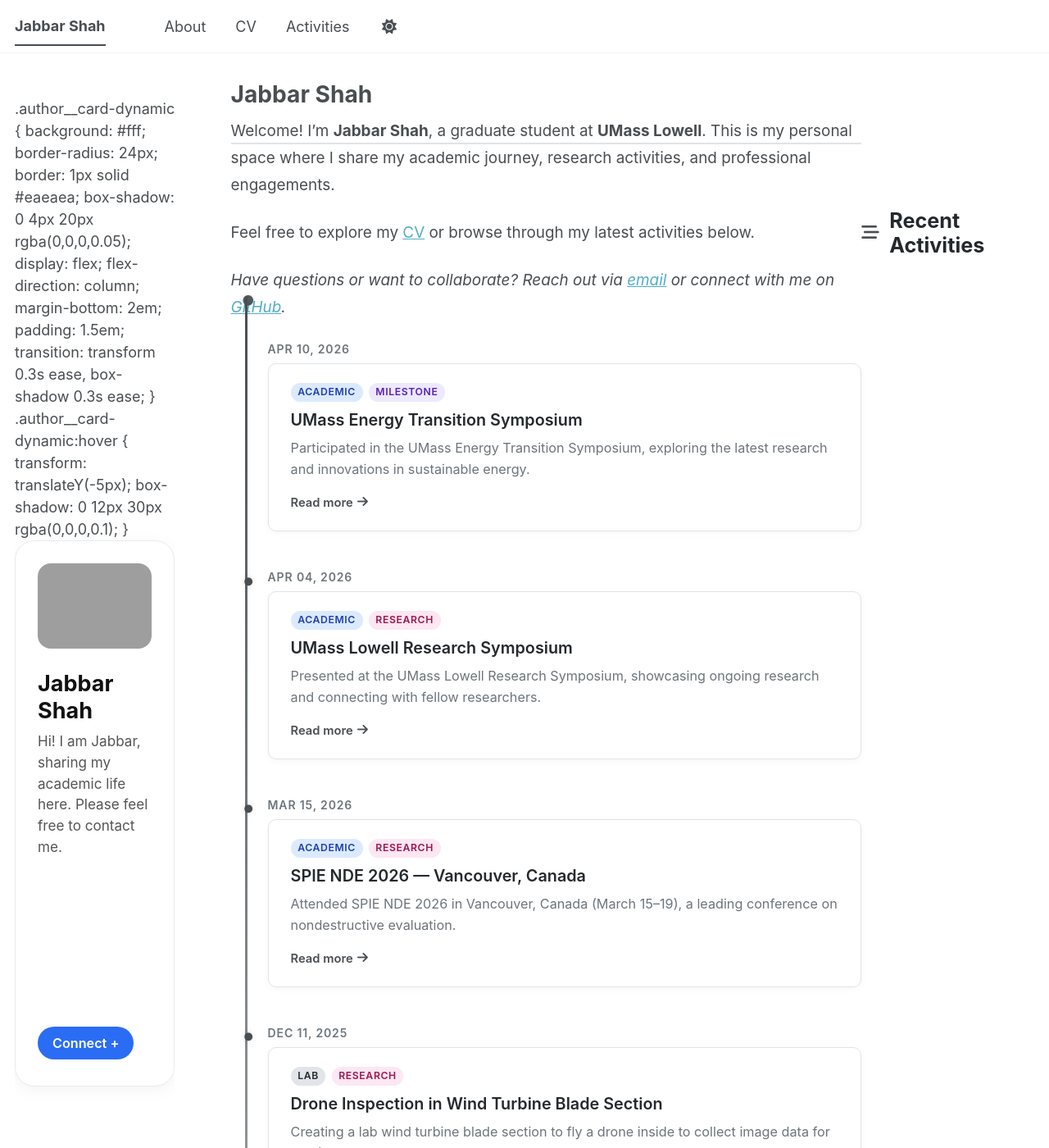
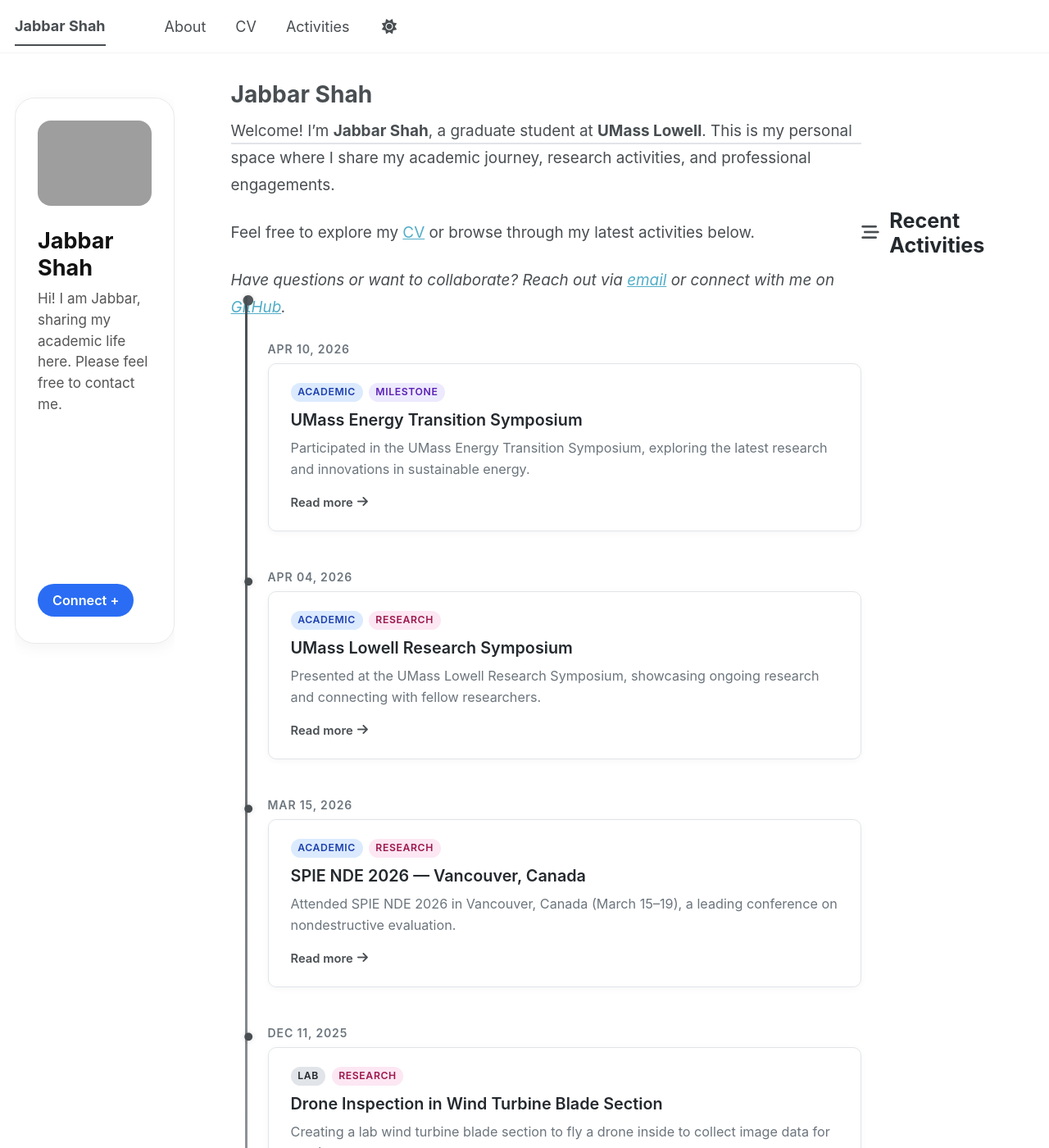
Before and after one commit to sjabbarshah/sjabbarshah.github.io, a Jekyll site: the page built from _pages/about.md, in a window 1280 px wide and 1400 px high. Shown: the whole window at 82% size. Built offline with Jekyll 4.4.1, drawn with Linux system fonts in a browser that asks for light colours; a script bundle is joined from its source files by our own code; library files that are not in the unit come from our copies.

Commit message:
Move profile card hover styles to SCSS to prevent markdown leakage

```diff
--- a/_includes/author-profile.html
+++ b/_includes/author-profile.html
@@ -3,24 +3,6 @@
 {% if page.author and site.data.authors[page.author] %}
   {% assign author = site.data.authors[page.author] %}{% else %}{% assign author = site.author %}
 {% endif %}
-
-<style>
-  .author__card-dynamic {
-    background: #fff;
-    border-radius: 24px;
-    border: 1px solid #eaeaea;
-    box-shadow: 0 4px 20px rgba(0,0,0,0.05);
-    display: flex;
-    flex-direction: column;
-    margin-bottom: 2em;
-    padding: 1.5em;
-    transition: transform 0.3s ease, box-shadow 0.3s ease;
-  }
-  .author__card-dynamic:hover {
-    transform: translateY(-5px);
-    box-shadow: 0 12px 30px rgba(0,0,0,0.1);
-  }
-</style>
 
 <div itemscope itemtype="http://schema.org/Person" class="author__card author__card-dynamic">
 
--- a/_sass/layout/_sidebar.scss
+++ b/_sass/layout/_sidebar.scss
@@ -322,3 +322,21 @@
     }
   }
 }
+
+/* Custom dynamic card styling for author profile */
+.author__card-dynamic {
+  background: #fff;
+  border-radius: 24px;
+  border: 1px solid #eaeaea;
+  box-shadow: 0 4px 20px rgba(0,0,0,0.05);
+  display: flex;
+  flex-direction: column;
+  margin-bottom: 2em;
+  padding: 1.5em;
+  transition: transform 0.3s ease, box-shadow 0.3s ease;
+
+  &:hover {
+    transform: translateY(-5px);
+    box-shadow: 0 12px 30px rgba(0,0,0,0.1);
+  }
+}
```
